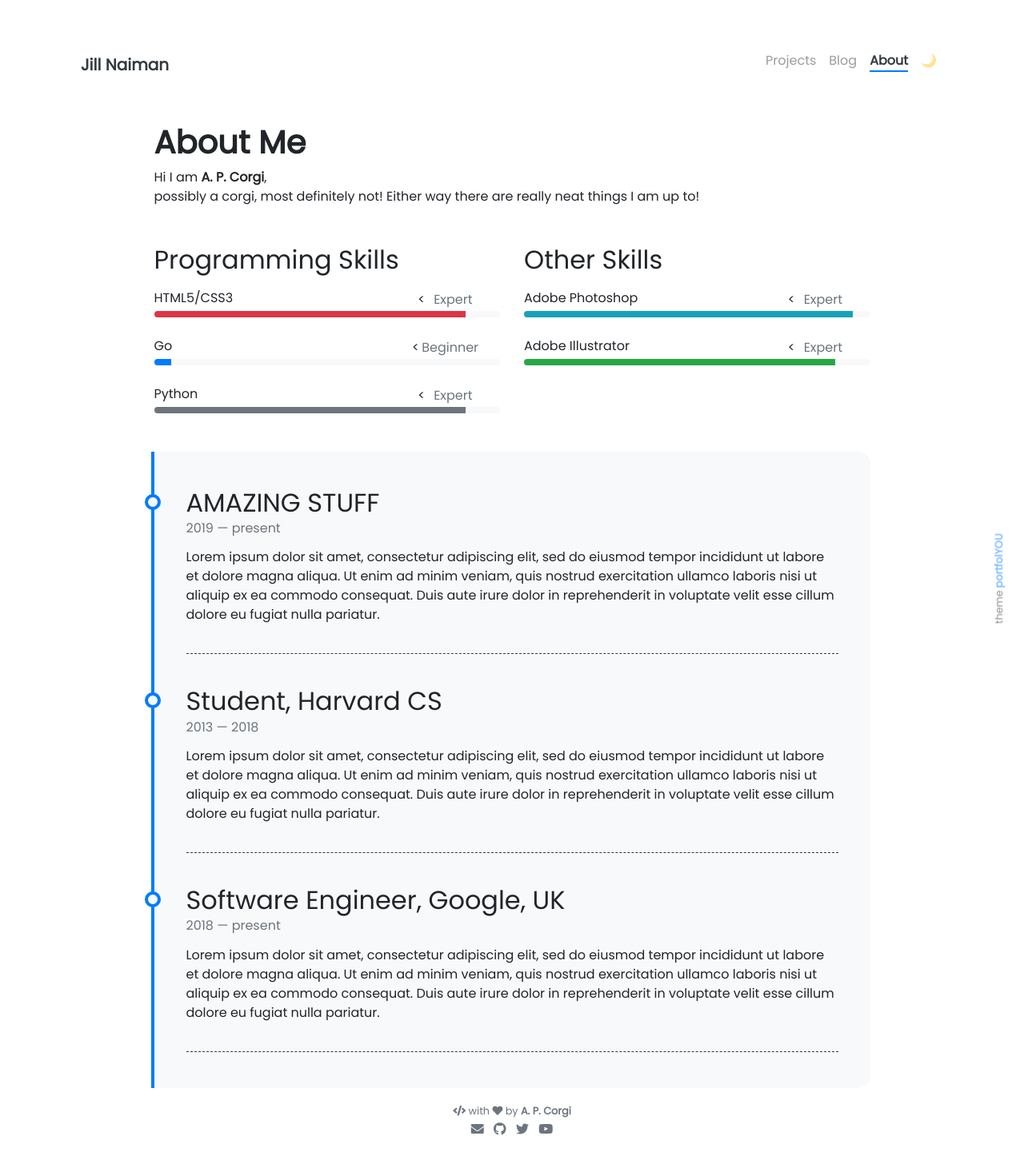
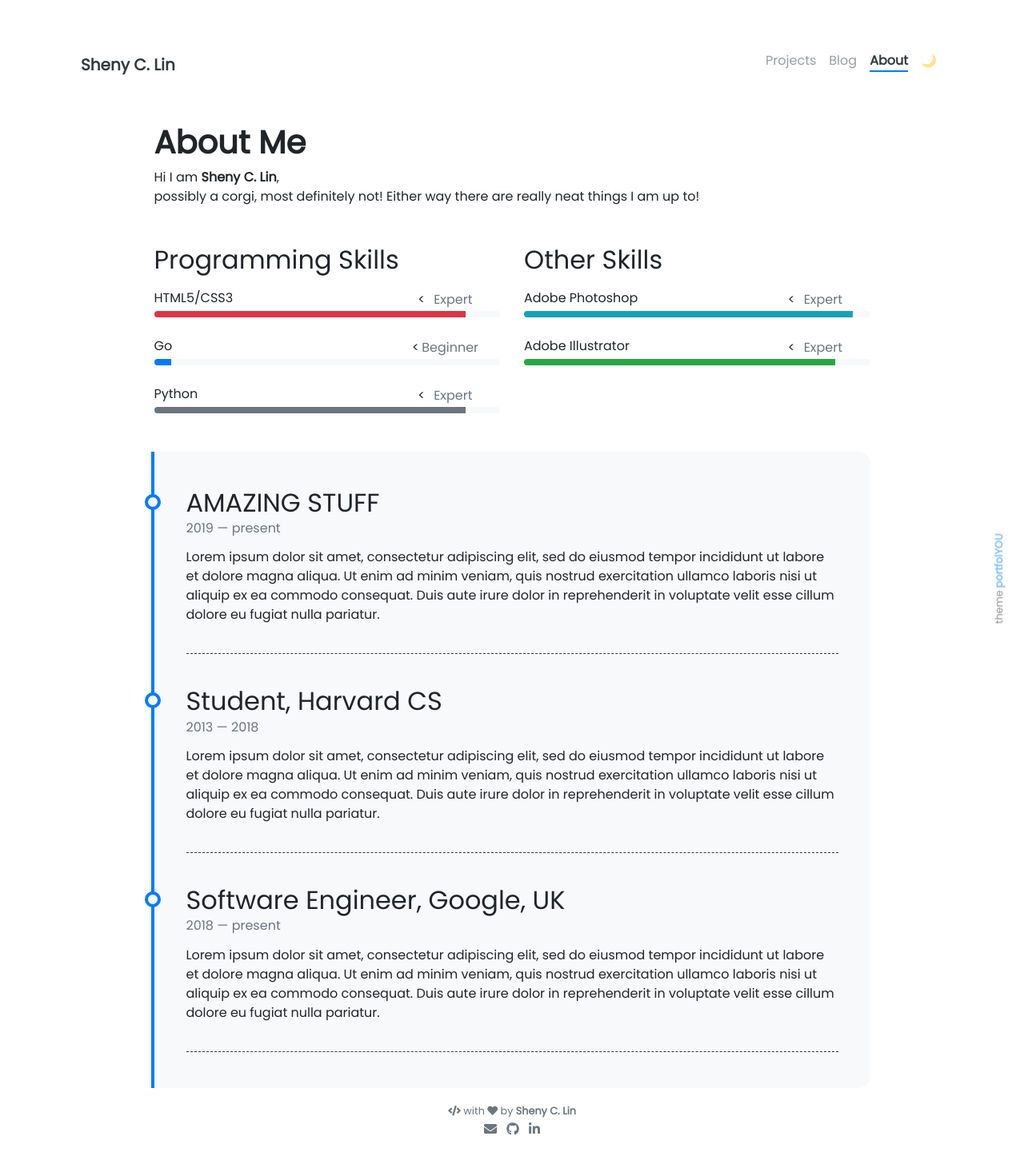
Before and after one commit to shenylin/shenylin.github.io, a Jekyll site: the page built from pages/about.md, in a window 1280 px wide. Shown: the whole page at 80% size. Built offline with Jekyll 4.4.1, drawn with Linux system fonts in a browser that asks for light colours; nearby versions of some CDN libraries.

Commit message:
Update _config.yml

```diff
--- a/_config.yml
+++ b/_config.yml
@@ -5,12 +5,12 @@
 # NOTE: it looks like you need to rebuild + repush everytime you update this _config.yml file
 
 ### Site Settings ###
-title               : Jill Naiman
+title               : Sheny C. Lin
 description         : >-
-                      I am definitely not a corgi!
-baseurl             : "online_cv_public"   # Change to empty quotes if you are hosting your site at <your-username>.github.io directly,
+                      I am a UX Researcher with a background in Information Science and Communication Technology
+baseurl             : ""   # Change to empty quotes if you are hosting your site at <your-username>.github.io directly,
 #                                             otherwise will be hosted at <your-username>.github.io/{{base_url}}
-repository          : jnaiman               # Change to <your-username>/<your-username>.github.io (or remove it if you don't need remote projects)
+repository          : shenylin               # Change to <your-username>/<your-username>.github.io (or remove it if you don't need remote projects)
 open_new_tab        : false                             # Opens external URLs in new tab (works for posts, projects and navbar only)
 
 
@@ -34,26 +34,26 @@ nav_exclude:                                            # The following paths ar
 
 ### Author Info ###
 author:
-  name              : A. P. Corgi
-  image             : https://dogtime.com/assets/uploads/gallery/pembroke-welsh-corgi-dog-breed-pictures/prance-8.jpg
+  name              : Sheny C. Lin
+  image             : assets/pngs/professional_headshot.png
 #  behance           : your_username
 # dribbble          : your_username
-  email             : username@domain.com
+  email             : chlin7@illinois.edu
 #  facebook          : your_username
-  github            : jnaiman # JPN
+  github            : shenylin
 # gitlab            : your_username
 # instagram         : your_username
 # kaggle            : your_username
-#  linkedin          : your_username
+  linkedin          : shenylin
 #  medium            : your_username
 # soundcloud        : your_username
 # spotify           : your_username
 # stackoverflow     : your_user_id
 # tumblr            : your_username.tumblr.com
 #  twitch            : your_username
-  twitter           : your_username
+# twitter           : your_username
 #  vimeo             : your_username
-  youtube           : your_channel_name
+# youtube           : your_channel_name
 # keybase           : your_username
 
 
```
